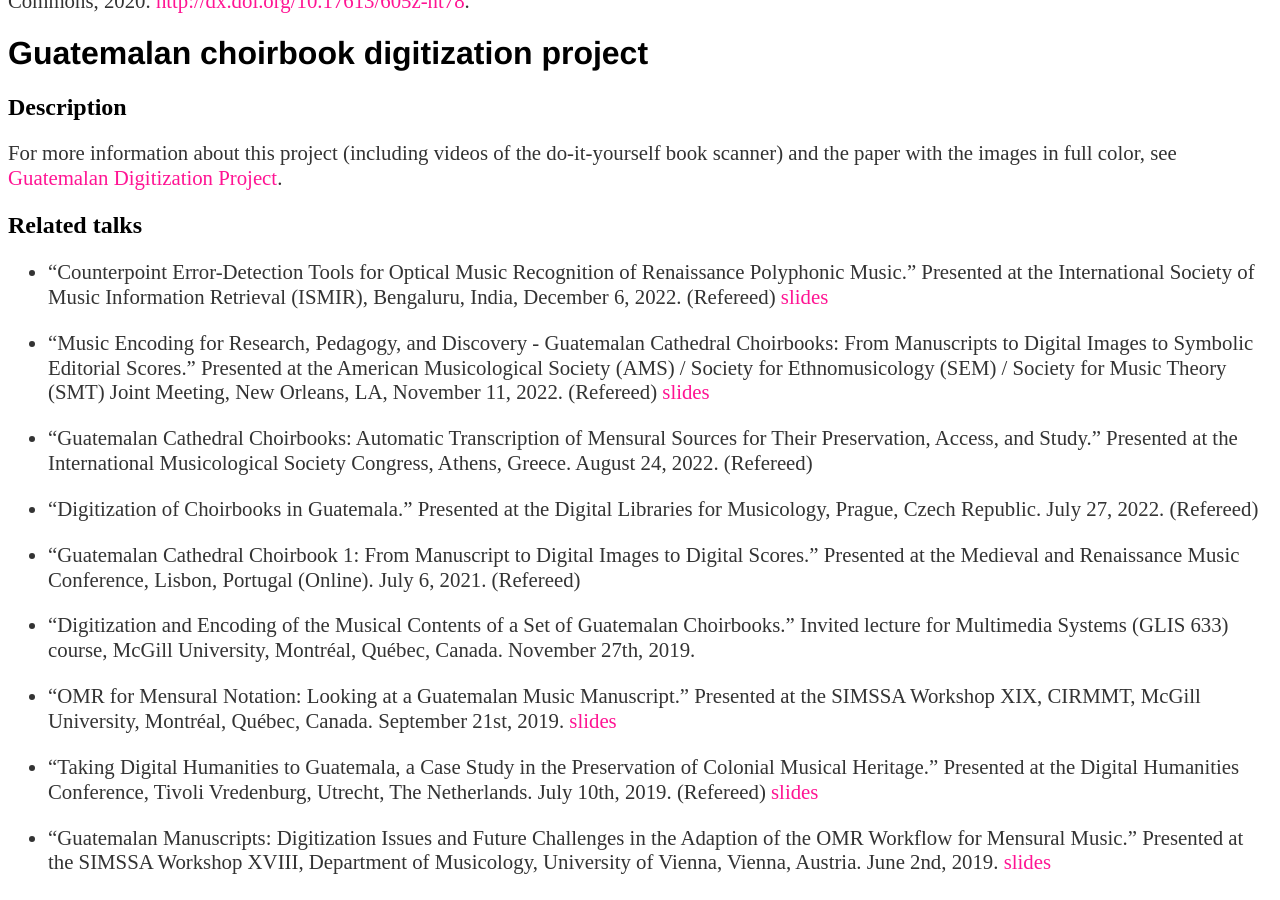
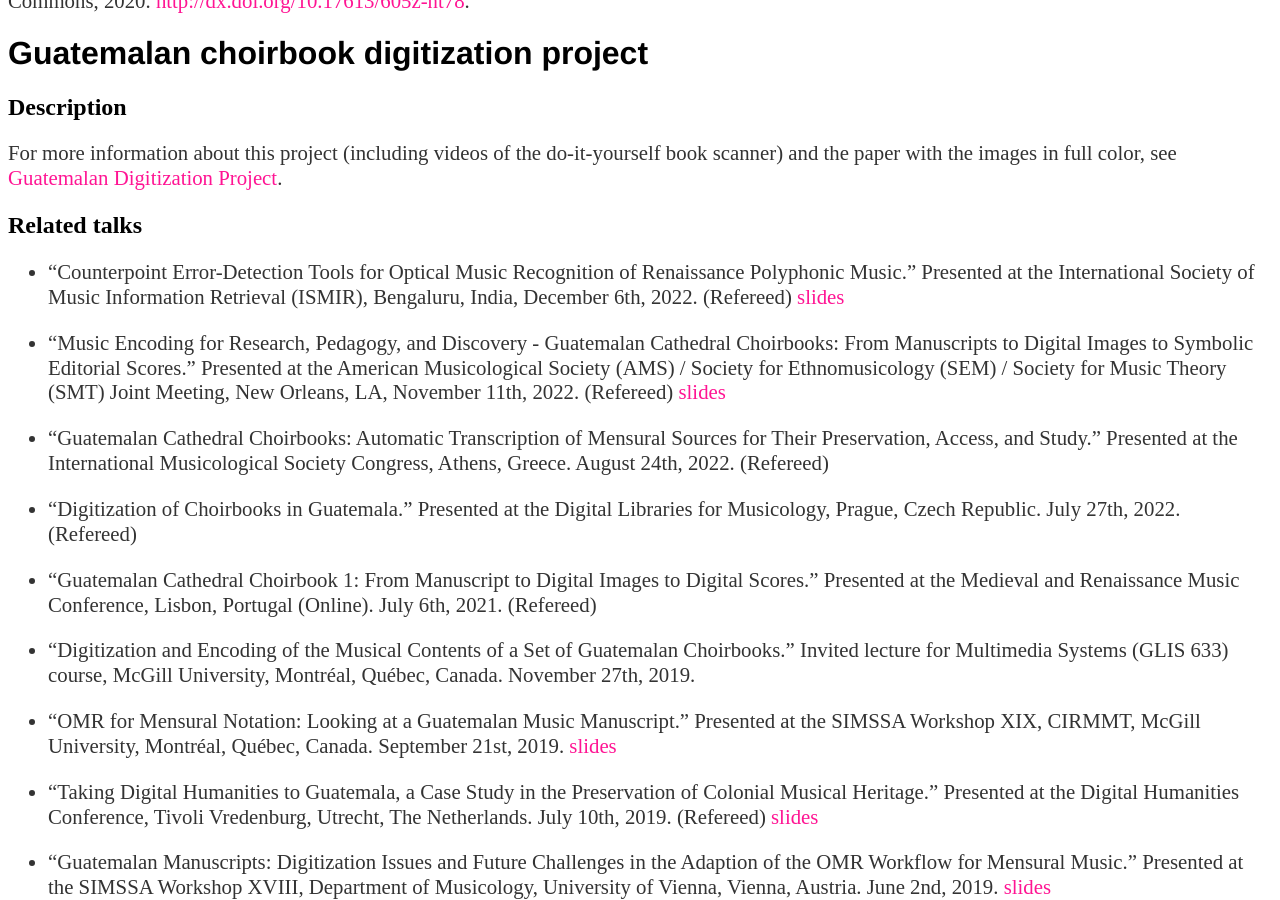
Before and after one commit to martha-thomae/martha-thomae.github.io, a Jekyll site: the page built from projects/index.md, in a window 1280 px wide and 900 px high, scrolled down 2242 px. Built offline with Jekyll 4.4.1, drawn with Linux system fonts in a browser that asks for light colours.

Commit message:
Update talksGuate.yaml
for consistency of the dates

```diff
--- a/_data/talksGuate.yaml
+++ b/_data/talksGuate.yaml
@@ -1,12 +1,12 @@
-- name: '“Counterpoint Error-Detection Tools for Optical Music Recognition of Renaissance Polyphonic Music.” Presented at the International Society of Music Information Retrieval (ISMIR), Bengaluru, India, December 6, 2022. (Refereed)'
+- name: '“Counterpoint Error-Detection Tools for Optical Music Recognition of Renaissance Polyphonic Music.” Presented at the International Society of Music Information Retrieval (ISMIR), Bengaluru, India, December 6th, 2022. (Refereed)'
   link: https://ismir2022program.ismir.net/poster_44.html
-- name: '“Music Encoding for Research, Pedagogy, and Discovery - Guatemalan Cathedral Choirbooks: From Manuscripts to Digital Images to Symbolic Editorial Scores.” Presented at the American Musicological Society (AMS) / Society for Ethnomusicology (SEM) / Society for Music Theory (SMT) Joint Meeting, New Orleans, LA, November 11, 2022. (Refereed)'
+- name: '“Music Encoding for Research, Pedagogy, and Discovery - Guatemalan Cathedral Choirbooks: From Manuscripts to Digital Images to Symbolic Editorial Scores.” Presented at the American Musicological Society (AMS) / Society for Ethnomusicology (SEM) / Society for Music Theory (SMT) Joint Meeting, New Orleans, LA, November 11th, 2022. (Refereed)'
   link: https://www.youtube.com/watch?v=aNpDpPOyOMY
-- name: '“Guatemalan Cathedral Choirbooks: Automatic Transcription of Mensural Sources for Their Preservation, Access, and Study.” Presented at the International Musicological Society Congress, Athens, Greece. August 24, 2022. (Refereed)'
+- name: '“Guatemalan Cathedral Choirbooks: Automatic Transcription of Mensural Sources for Their Preservation, Access, and Study.” Presented at the International Musicological Society Congress, Athens, Greece. August 24th, 2022. (Refereed)'
   link: /
-- name: “Digitization of Choirbooks in Guatemala.” Presented at the Digital Libraries for Musicology, Prague, Czech Republic. July 27, 2022. (Refereed)
+- name: “Digitization of Choirbooks in Guatemala.” Presented at the Digital Libraries for Musicology, Prague, Czech Republic. July 27th, 2022. (Refereed)
   link: /
-- name: '“Guatemalan Cathedral Choirbook 1: From Manuscript to Digital Images to Digital Scores.” Presented at the Medieval and Renaissance Music Conference, Lisbon, Portugal (Online). July 6, 2021. (Refereed)'
+- name: '“Guatemalan Cathedral Choirbook 1: From Manuscript to Digital Images to Digital Scores.” Presented at the Medieval and Renaissance Music Conference, Lisbon, Portugal (Online). July 6th, 2021. (Refereed)'
   link: /
 - name: “Digitization and Encoding of the Musical Contents of a Set of Guatemalan Choirbooks.” Invited lecture for Multimedia Systems (GLIS 633) course, McGill University, Montréal, Québec, Canada. November 27th, 2019.
   link: /
```
